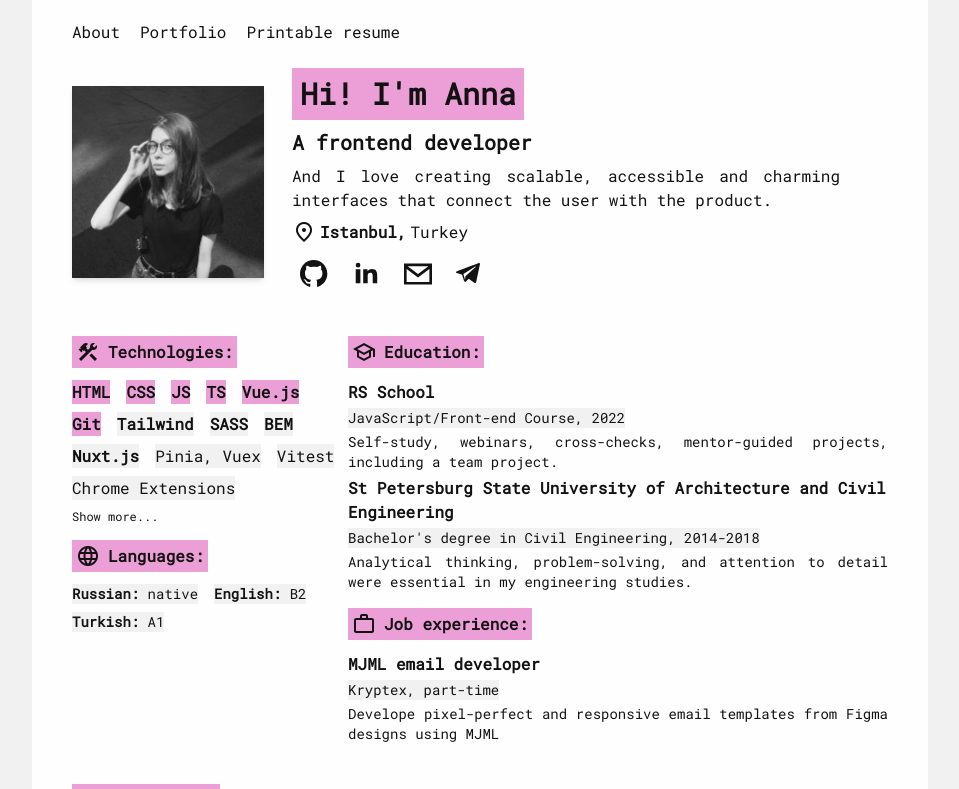
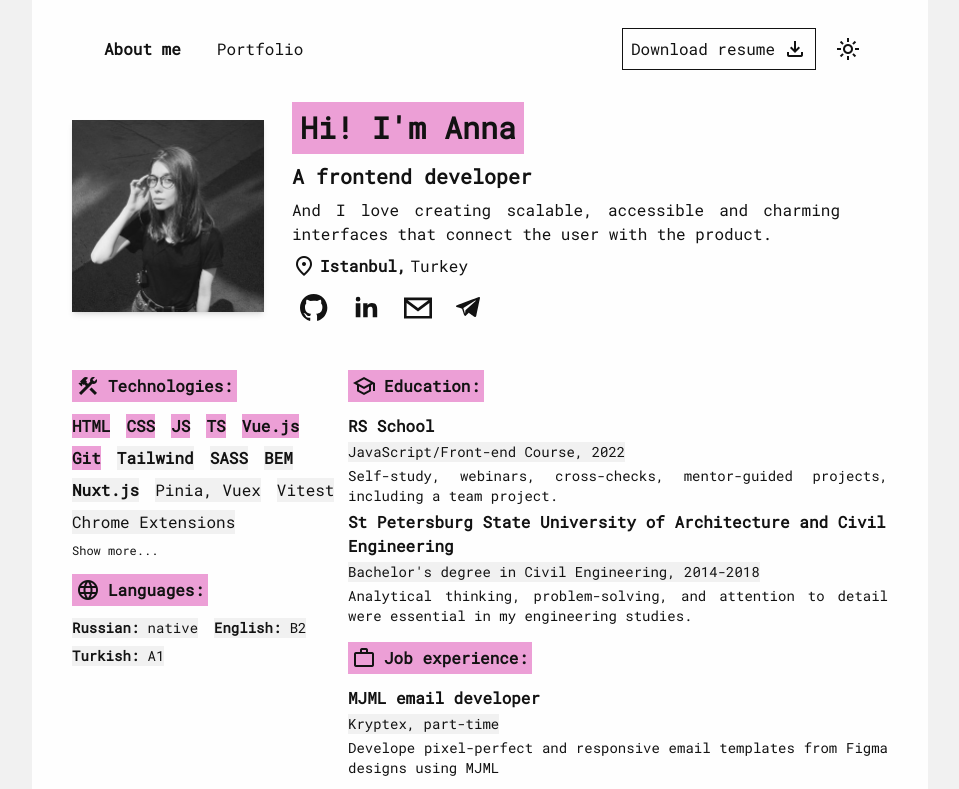
Before and after one commit to aniamarkh/cv, a Nuxt app: page / in a window 1280 px wide. Shown: the top 789 px of the page, without its empty margins (160-1119 px from the left). Built offline with nearby package versions, Linux system fonts and the light colour scheme.

Commit message:
feat: finish header

```diff
--- a/components/AboutSection.vue
+++ b/components/AboutSection.vue
@@ -1,5 +1,5 @@
 <template>
-  <div id="about" class="w-192 flex flex-row gap-7 items-center">
+  <div class="w-192 flex flex-row gap-7 items-center">
     <img
       src="assets/me.png"
       alt="My photo"
--- a/components/HeaderSection.vue
+++ b/components/HeaderSection.vue
@@ -1,15 +1,24 @@
 <template>
-  <header>
+  <header class="sticky top-0 z-20 px-5 py-2 bg-white">
     <nav>
-      <ul class="flex flex-row gap-5 [&>*]:relative [&>*]:overflow-hidden">
-        <li>
-          <a class="relative z-10" href="#me">About</a>
+      <ul class="flex flex-row items-center gap-3 [&>*]:relative [&>*]:overflow-hidden">
+        <li class="nav-item">
+          <a class="relative z-20 font-bold p-3" href="#about">About me</a>
+        </li>
+
+        <li class="nav-item">
+          <a class="relative z-20 p-3" href="#portfolio">Portfolio</a>
+        </li>
+        <li
+          class="cursor-pointer ml-auto border-solid border border-black hover:bg-accent hover:text-white hover:border-accent transition-all duration-300"
+        >
+          <a class="inline-flex items-center gap-2 p-2">
+            Download resume
+            <span aria-hidden="true" class="material-symbols-outlined"> download </span>
+          </a>
         </li>
         <li>
-          <a class="relative z-10" href="#portfolio">Portfolio</a>
-        </li>
-        <li>
-          <a class="relative z-10" href="#resume">Printable resume</a>
+          <ThemeSwitcher />
         </li>
       </ul>
     </nav>
@@ -17,13 +26,13 @@
 </template>
 
 <style scoped>
-li::after {
+.nav-item::after {
   z-index: 0;
   content: '';
   position: absolute;
   width: 100%;
   transform: scaleX(0);
-  height: 25px;
+  height: 100%;
   bottom: 0;
   left: 0;
   background-color: #ec9fd6;
@@ -31,8 +40,21 @@ li::after {
   transition: transform 0.3s ease-in-out;
 }
 
-li:hover::after {
+.nav-item:hover::after {
   transform: scaleX(1);
   transform-origin: bottom left;
 }
+
+.slide-up-enter-active,
+.slide-up-leave-active {
+  transition: all 0.25s ease-out;
+}
+
+.slide-up-enter-from {
+  opacity: 0;
+}
+
+.slide-up-leave-to {
+  opacity: 0;
+}
 </style>
--- /dev/null
+++ b/components/ThemeSwitcher.vue
@@ -0,0 +1,18 @@
+<script setup lang="ts">
+const colorMode = useColorMode();
+
+const switchTheme = () => {
+  colorMode.value === 'light' ? (colorMode.value = 'dark') : (colorMode.value = 'light');
+};
+</script>
+
+<template>
+  <button
+    class="flex items-center justify-center h-10 w-10 hover:text-accent transition-all duration-300"
+    @click="switchTheme"
+  >
+    <span aria-label="switch to dark mode" class="material-symbols-outlined">
+      {{ $colorMode.value === 'light' ? 'light_mode' : 'dark_mode' }}
+    </span>
+  </button>
+</template>
```
